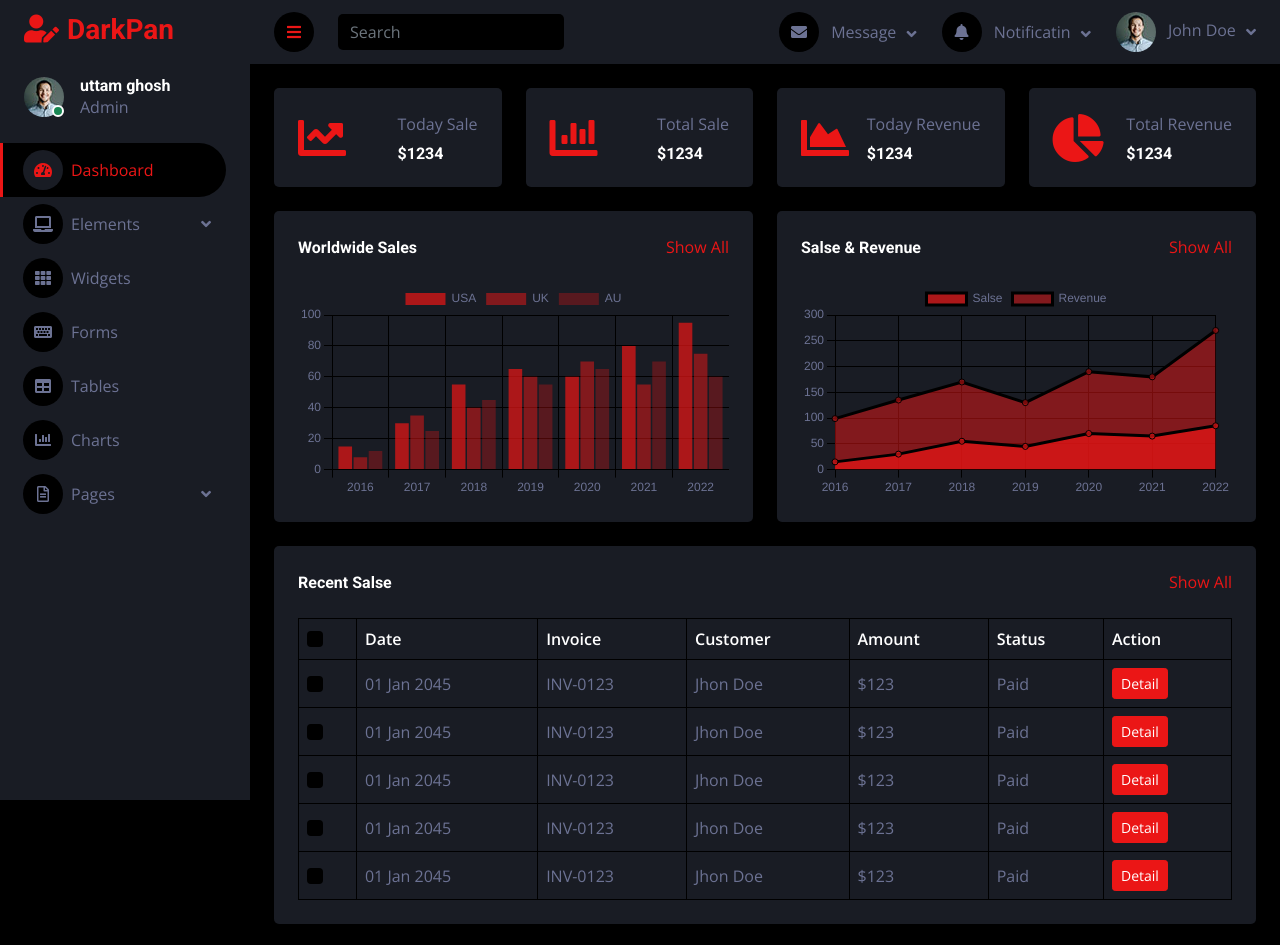
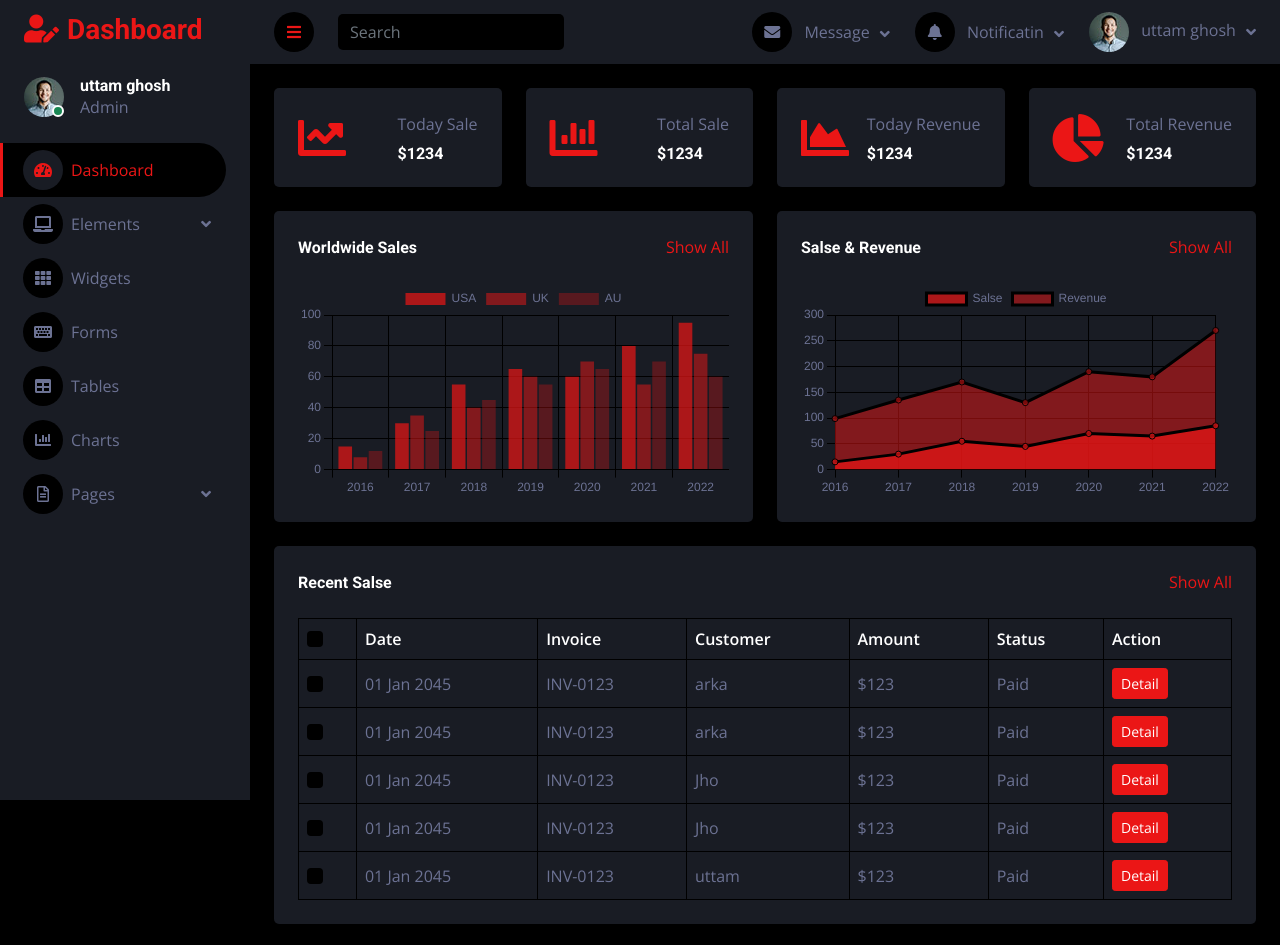
Before and after one commit to arkauttam/Admin-panel-UI-JS, a plain HTML site: page index.html in a window 1280 px wide. Shown: the top 945 px of the page. Drawn offline with nearby package versions, Linux system fonts and the light colour scheme.

Commit message:
some changes

```diff
--- a/index.html
+++ b/index.html
@@ -46,7 +46,7 @@
         <div class="sidebar pe-4 pb-3">
             <nav class="navbar bg-secondary navbar-dark">
                 <a href="index.html" class="navbar-brand mx-4 mb-3">
-                    <h3 class="text-primary"><i class="fa fa-user-edit me-2"></i>DarkPan</h3>
+                    <h3 class="text-primary"><i class="fa fa-user-edit me-2"></i>Dashboard</h3>
                 </a>
                 <div class="d-flex align-items-center ms-4 mb-4">
                     <div class="position-relative">
@@ -111,7 +111,7 @@
                                 <div class="d-flex align-items-center">
                                     <img class="rounded-circle" src="img/user.jpg" alt="" style="width: 40px; height: 40px;">
                                     <div class="ms-2">
-                                        <h6 class="fw-normal mb-0">Jhon send you a message</h6>
+                                        <h6 class="fw-normal mb-0">uttam send you a message</h6>
                                         <small>15 minutes ago</small>
                                     </div>
                                 </div>
@@ -121,7 +121,7 @@
                                 <div class="d-flex align-items-center">
                                     <img class="rounded-circle" src="img/user.jpg" alt="" style="width: 40px; height: 40px;">
                                     <div class="ms-2">
-                                        <h6 class="fw-normal mb-0">Jhon send you a message</h6>
+                                        <h6 class="fw-normal mb-0">xyz send you a message</h6>
                                         <small>15 minutes ago</small>
                                     </div>
                                 </div>
@@ -131,7 +131,7 @@
                                 <div class="d-flex align-items-center">
                                     <img class="rounded-circle" src="img/user.jpg" alt="" style="width: 40px; height: 40px;">
                                     <div class="ms-2">
-                                        <h6 class="fw-normal mb-0">Jhon send you a message</h6>
+                                        <h6 class="fw-normal mb-0">abc send you a message</h6>
                                         <small>15 minutes ago</small>
                                     </div>
                                 </div>
@@ -167,7 +167,7 @@
                     <div class="nav-item dropdown">
                         <a href="#" class="nav-link dropdown-toggle" data-bs-toggle="dropdown">
                             <img class="rounded-circle me-lg-2" src="img/user.jpg" alt="" style="width: 40px; height: 40px;">
-                            <span class="d-none d-lg-inline-flex">John Doe</span>
+                            <span class="d-none d-lg-inline-flex">uttam ghosh</span>
                         </a>
                         <div class="dropdown-menu dropdown-menu-end bg-secondary border-0 rounded-0 rounded-bottom m-0">
                             <a href="#" class="dropdown-item">My Profile</a>
@@ -275,7 +275,7 @@
                                     <td><input class="form-check-input" type="checkbox"></td>
                                     <td>01 Jan 2045</td>
                                     <td>INV-0123</td>
-                                    <td>Jhon Doe</td>
+                                    <td>arka</td>
                                     <td>$123</td>
                                     <td>Paid</td>
                                     <td><a class="btn btn-sm btn-primary" href="">Detail</a></td>
@@ -284,7 +284,7 @@
                                     <td><input class="form-check-input" type="checkbox"></td>
                                     <td>01 Jan 2045</td>
                                     <td>INV-0123</td>
-                                    <td>Jhon Doe</td>
+                                    <td>arka</td>
                                     <td>$123</td>
                                     <td>Paid</td>
                                     <td><a class="btn btn-sm btn-primary" href="">Detail</a></td>
@@ -293,7 +293,7 @@
                                     <td><input class="form-check-input" type="checkbox"></td>
                                     <td>01 Jan 2045</td>
                                     <td>INV-0123</td>
-                                    <td>Jhon Doe</td>
+                                    <td>Jho</td>
                                     <td>$123</td>
                                     <td>Paid</td>
                                     <td><a class="btn btn-sm btn-primary" href="">Detail</a></td>
@@ -302,7 +302,7 @@
                                     <td><input class="form-check-input" type="checkbox"></td>
                                     <td>01 Jan 2045</td>
                                     <td>INV-0123</td>
-                                    <td>Jhon Doe</td>
+                                    <td>Jho</td>
                                     <td>$123</td>
                                     <td>Paid</td>
                                     <td><a class="btn btn-sm btn-primary" href="">Detail</a></td>
@@ -311,7 +311,7 @@
                                     <td><input class="form-check-input" type="checkbox"></td>
                                     <td>01 Jan 2045</td>
                                     <td>INV-0123</td>
-                                    <td>Jhon Doe</td>
+                                    <td>uttam</td>
                                     <td>$123</td>
                                     <td>Paid</td>
                                     <td><a class="btn btn-sm btn-primary" href="">Detail</a></td>
```
Also changed, not shown: chart.html (+1 -1 lines).
